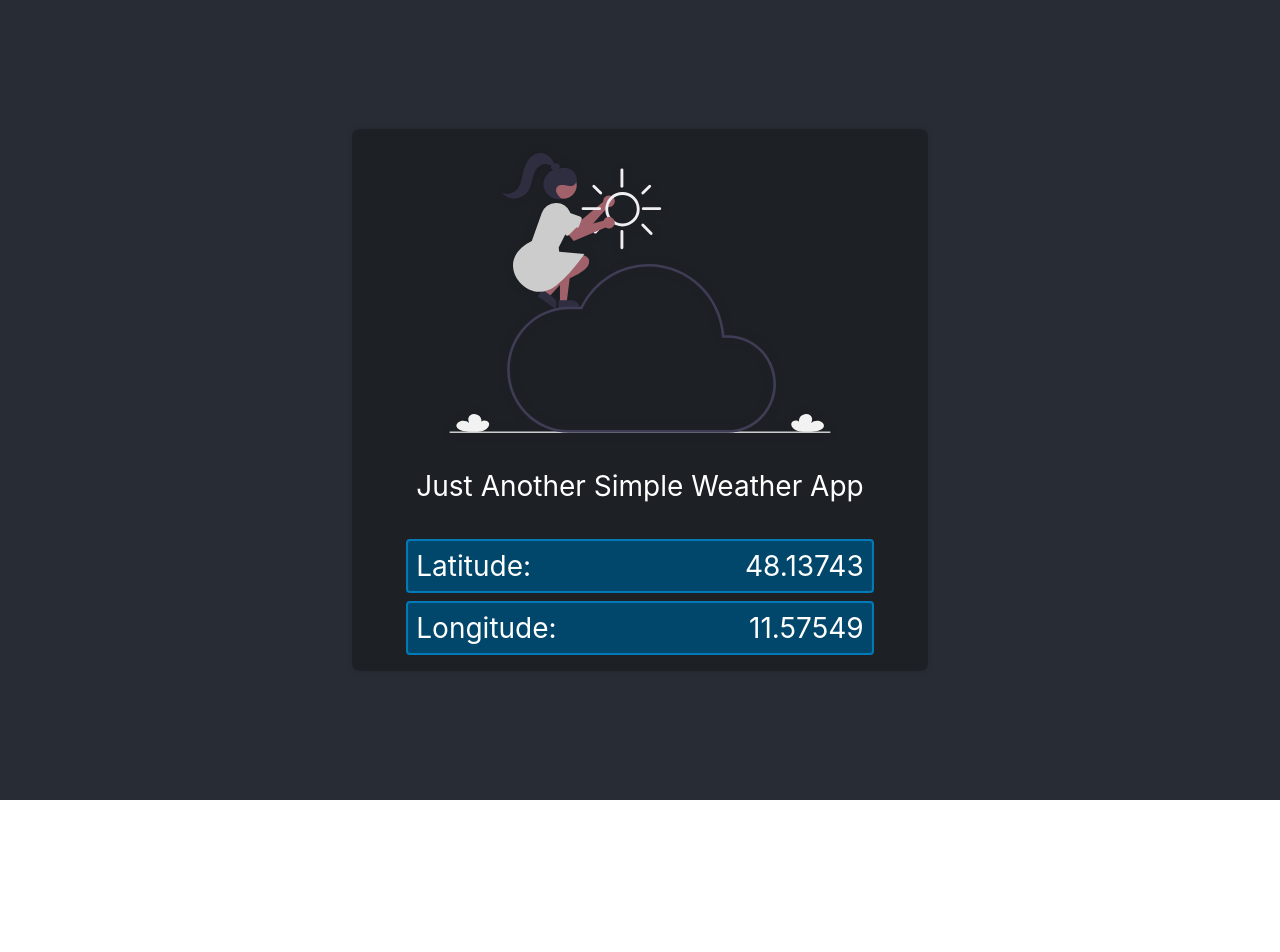
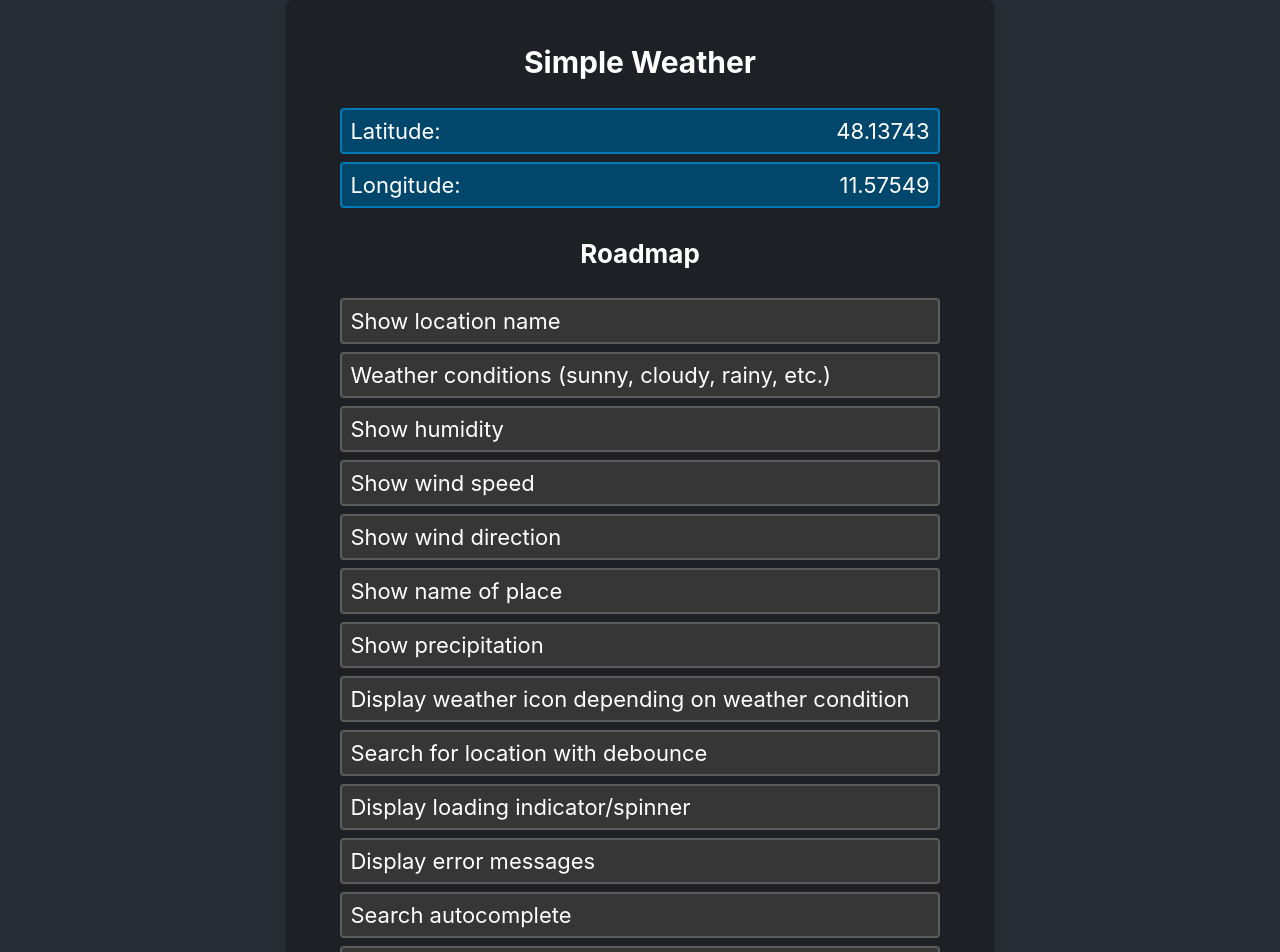
Before and after one commit to damianocasula/simple-weather, a React (Create React App) app: page / in a window 1280 px wide. Shown: the top 952 px of the page. Before the commit the page ends 800 px from the top, so only its background shows below. Built offline with nearby package versions, Linux system fonts and the light colour scheme; no server answers.

Commit message:
roadmap and minor improvements

```diff
--- a/src/App.css
+++ b/src/App.css
@@ -1,3 +1,11 @@
+h1 {
+  font-size: 30px;
+}
+
+h2 {
+  font-size: 26px;
+}
+
 .app {
   text-align: center;
 }
@@ -13,7 +21,7 @@
   flex-direction: column;
   align-items: center;
   justify-content: center;
-  font-size: 28px;
+  font-size: 22px;
   color: white;
 }
 
@@ -33,7 +41,7 @@
   filter: drop-shadow(0px 0px 5px rgba(0, 0, 0, 0.125));
 }
 
-.section {
+.items {
   display: flex;
   flex-direction: column;
   align-items: center;
@@ -52,14 +60,31 @@
   border: 2px solid #5c5c5c;
 }
 
-/* Location */
+/* Location section */
 .location__item {
   background-color: #00476b;
   border-color: #017ab7;
 }
 
-/* Weather */
+/* Weather section */
 .weather__item {
   background-color: #00006c;
   border-color: #0101b8;
 }
+
+/* Roadmap section */
+
+.roadmap_item.done {
+  background-color: #006c00;
+  border-color: #01b801;
+}
+
+.roadmap__item.in-progress {
+  background-color: #6c6c00;
+  border-color: #b8b801;
+}
+
+.roadmap__item.blocked {
+  background-color: #6c0000;
+  border-color: #b80101;
+}
--- a/src/App.tsx
+++ b/src/App.tsx
@@ -1,5 +1,4 @@
 import { useEffect, useMemo, useState } from "react"
-import logo from "./assets/undraw_weather_app_re_kcb1-2.svg"
 import "./App.css"
 
 type Coordinates = {
@@ -48,6 +47,23 @@ async function getWeather({ lat, lon }: Coordinates) {
   return response.json()
 }
 
+const ROADMAP = [
+  "Show location name",
+  "Weather conditions (sunny, cloudy, rainy, etc.)",
+  "Show humidity",
+  "Show wind speed",
+  "Show wind direction",
+  "Show name of place",
+  "Show precipitation",
+  "Display weather icon depending on weather condition",
+  "Search for location with debounce",
+  "Display loading indicator/spinner",
+  "Display error messages",
+  "Search autocomplete",
+  "Display weather forecast for the next 24 hours",
+  "Display weather forecast for the next 7 days",
+]
+
 function App() {
   const [weather, setWeather] = useState<Weather>(null)
   const [loading, setLoading] = useState(false)
@@ -74,13 +90,12 @@ function App() {
     <div className="app">
       <div className="wrapper">
         <main className="main">
-          <img src={logo} className="logo" alt="logo" />
-          <p>Just Another Simple Weather App</p>
+          <h1>Simple Weather</h1>
 
           {loading && <p>Loading...</p>}
 
           {location && (
-            <section className="section location__section">
+            <section className="items location__section">
               <div className="item location__item">
                 <div className="location__label">Latitude:</div>
                 <div className="location__value">{location.lat}</div>
@@ -93,7 +108,7 @@ function App() {
           )}
 
           {weather && (
-            <section className="section weather__section">
+            <section className="items weather__section">
               <div className="item weather__item">
                 <div className="weather__label">Temperature:</div>
                 <div className="weather__value">
@@ -102,6 +117,15 @@ function App() {
               </div>
             </section>
           )}
+
+          <h2>Roadmap</h2>
+          <section className="items roadmap__section">
+            {ROADMAP.map((item, index) => (
+              <div className="item roadmap__item" key={index}>
+                {item}
+              </div>
+            ))}
+          </section>
         </main>
       </div>
     </div>
```
